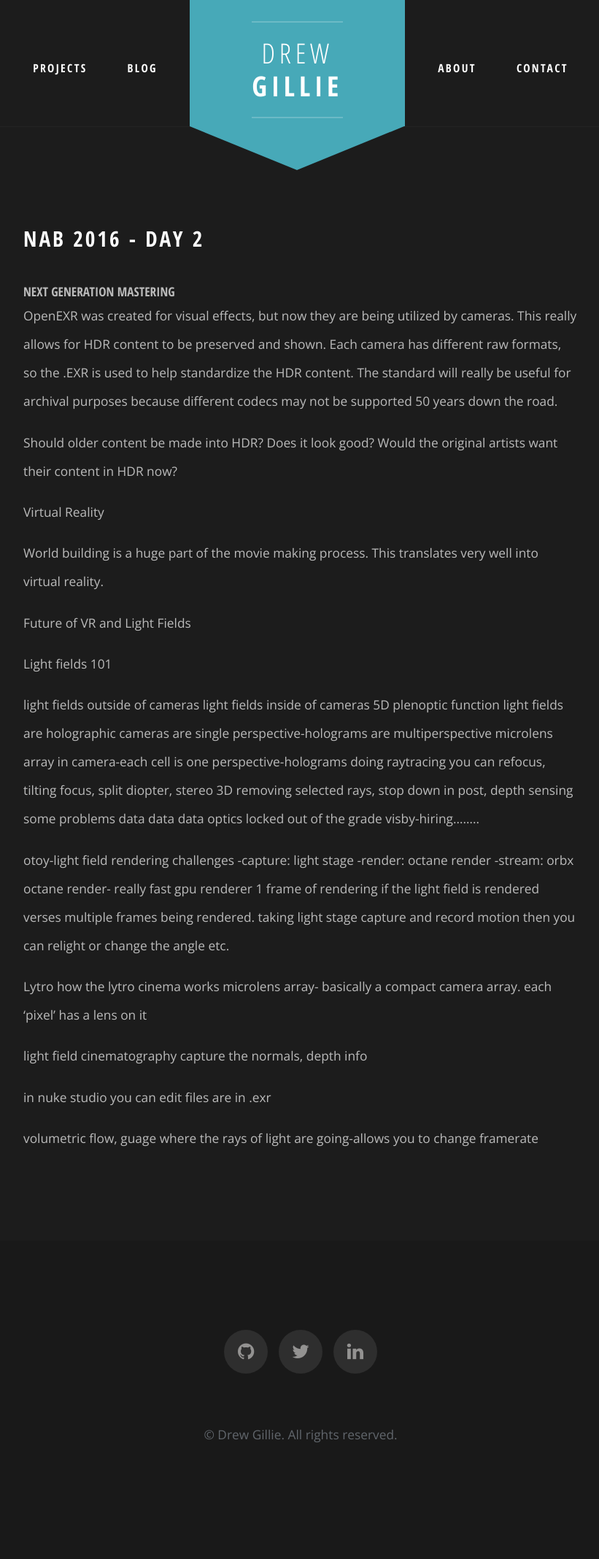
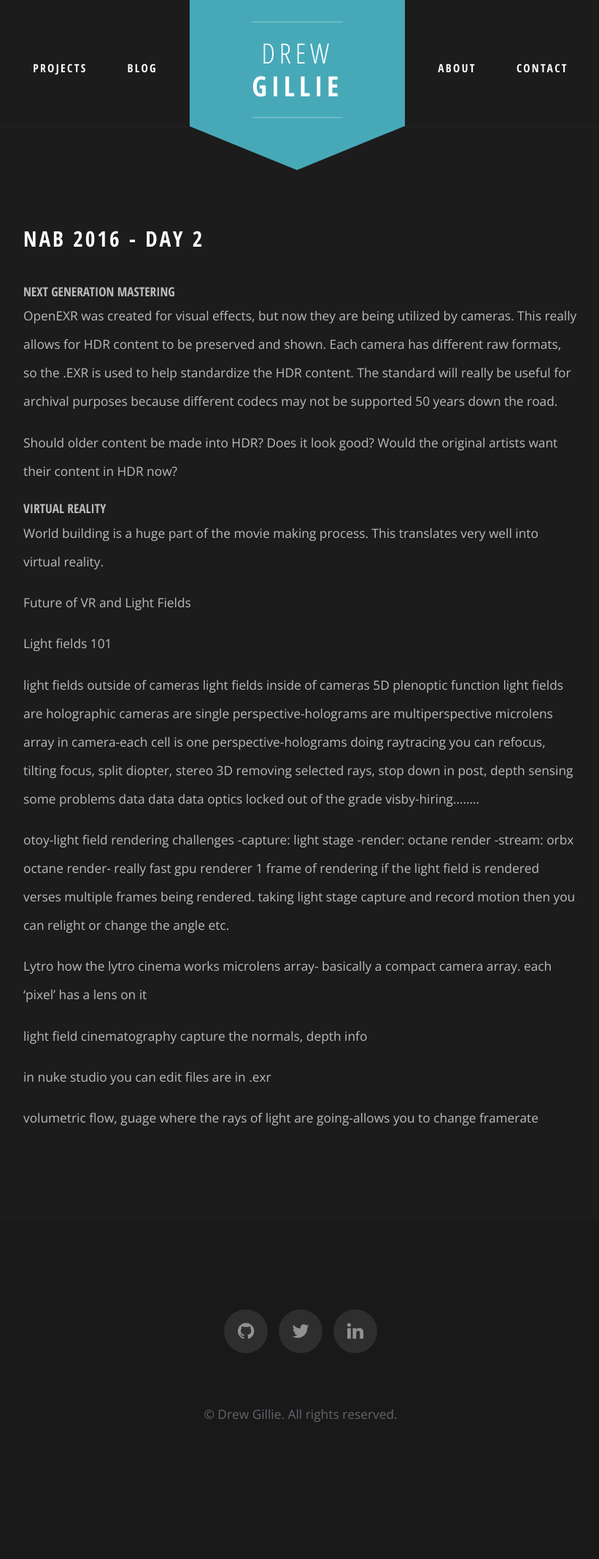
Before and after one commit to drewgillievfx/DrewGillie.com, a Jekyll site: the page built from _posts/2016-04-17-NAB-2016-Day-2.md, in a window 1280 px wide. Shown: the whole page at 73% size, without its empty margins (228-1049 px from the left). Built offline with Jekyll 4.4.1, drawn with Linux system fonts in a browser that asks for light colours; after the commit the page ends 2108 px from its top, so only the background shows below that.

Commit message:
title change in nab day 2

```diff
--- a/_posts/2016-04-17-NAB-2016-Day-2.md
+++ b/_posts/2016-04-17-NAB-2016-Day-2.md
@@ -15,7 +15,7 @@ different codecs may not be supported 50 years down the road.
 Should older content be made into HDR? Does it look good? Would the original
 artists want their content in HDR now?
 
-Virtual Reality
+## Virtual Reality
 
 World building is a huge part of the movie making process. This translates very
 well into virtual reality.
```
